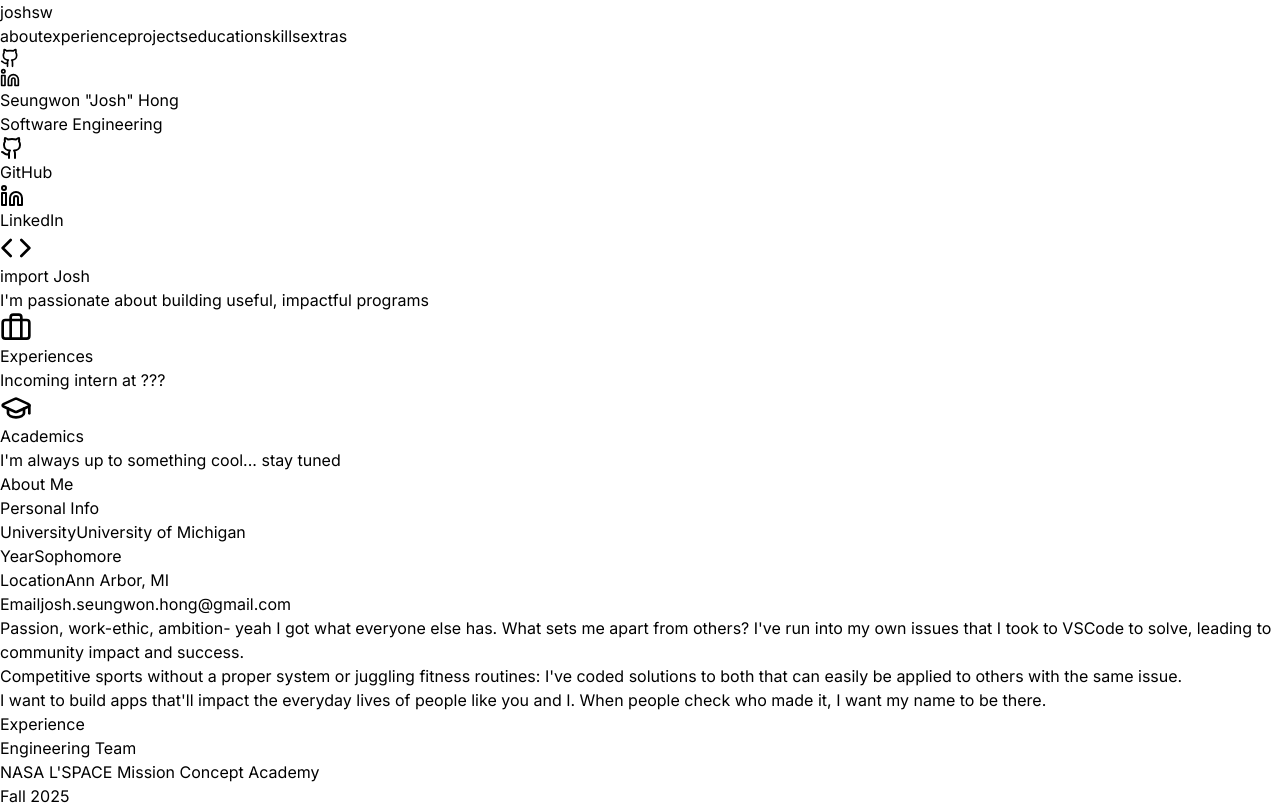
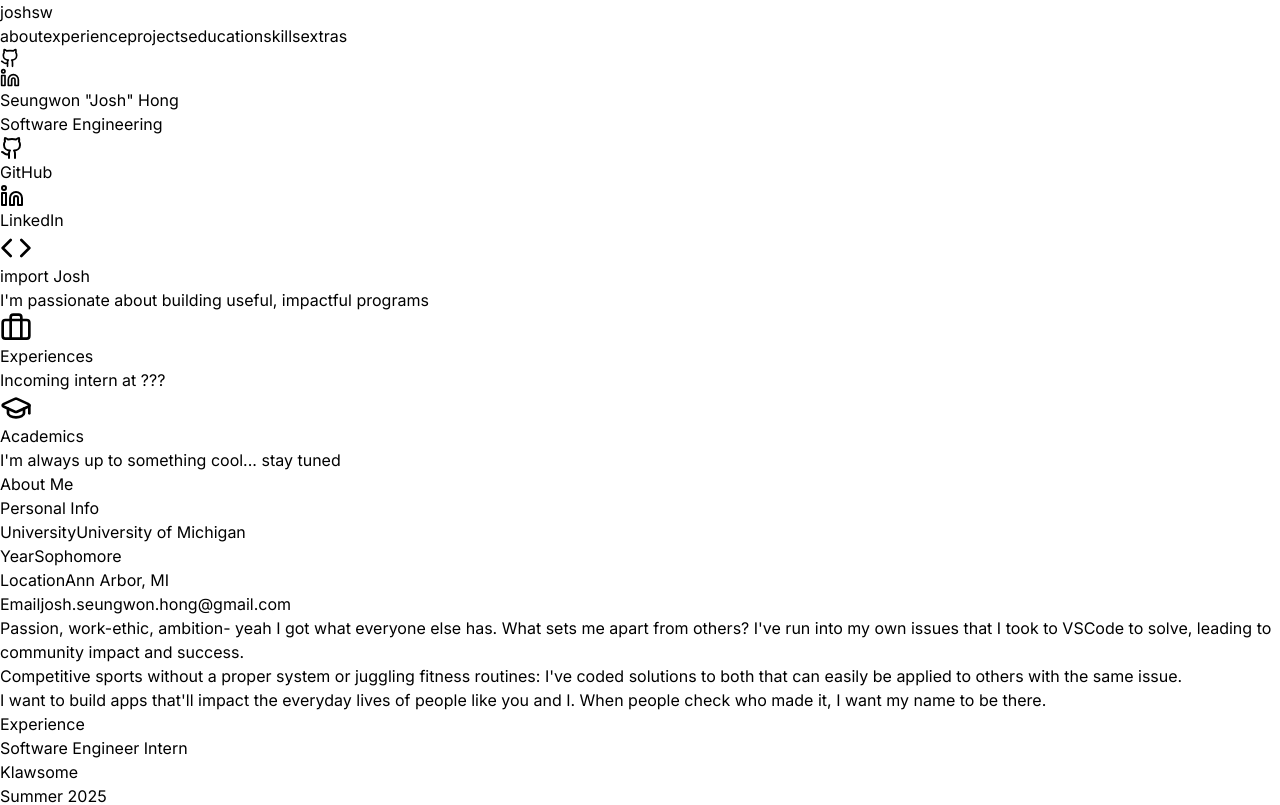
Before and after one commit to yourlocaljosh/personal-website, a React (Vite) app: page / in a window 1280 px wide. Shown: the top 805 px of the page. Built offline with nearby package versions, Linux system fonts and the light colour scheme.

Commit message:
Remove LSPACE experience

```diff
--- a/src/App.jsx
+++ b/src/App.jsx
@@ -66,13 +66,6 @@ const App = () => {
   ];
 
   const experiences = [
-    {
-      title: "Engineering Team",
-      company: "NASA L\'SPACE Mission Concept Academy",
-      duration: "Fall 2025",
-      description: "TBA",
-      technologies: []
-    },
     {
       title: "Software Engineer Intern",
       company: "Klawsome",
```
